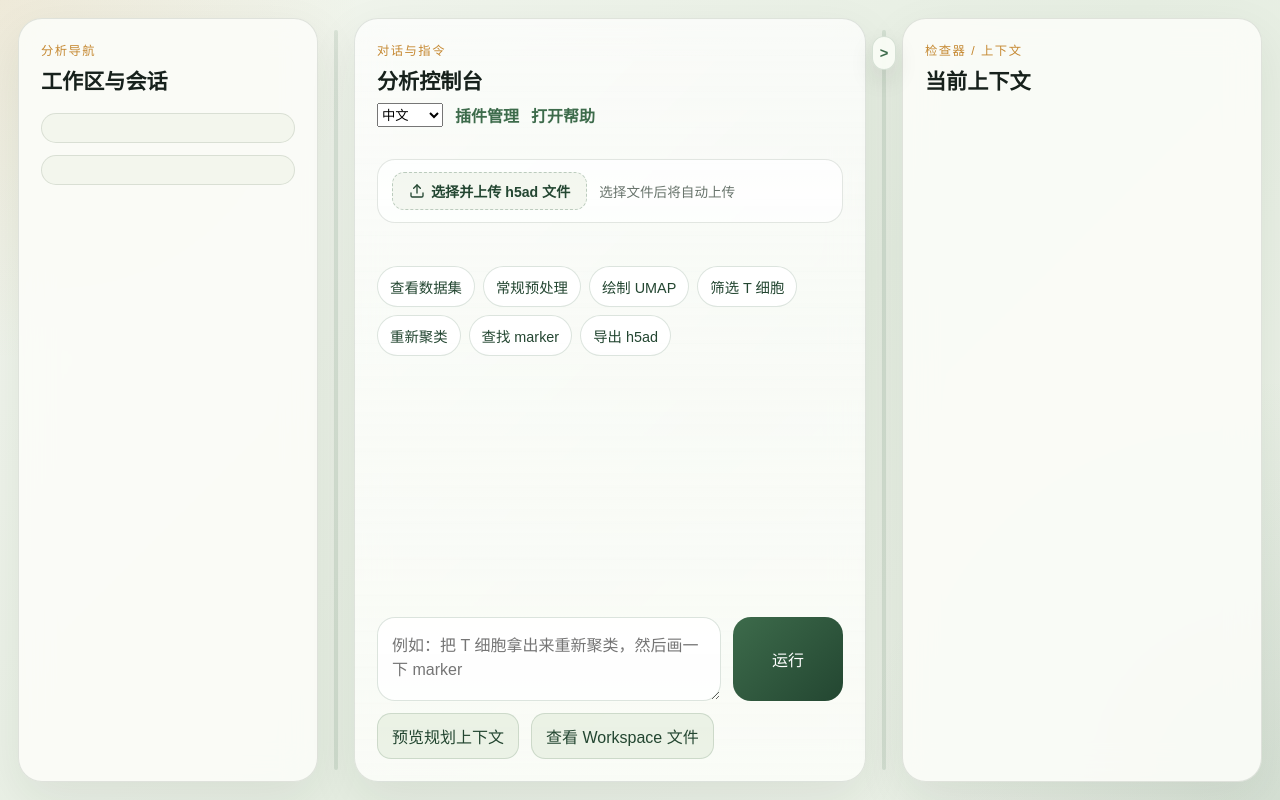
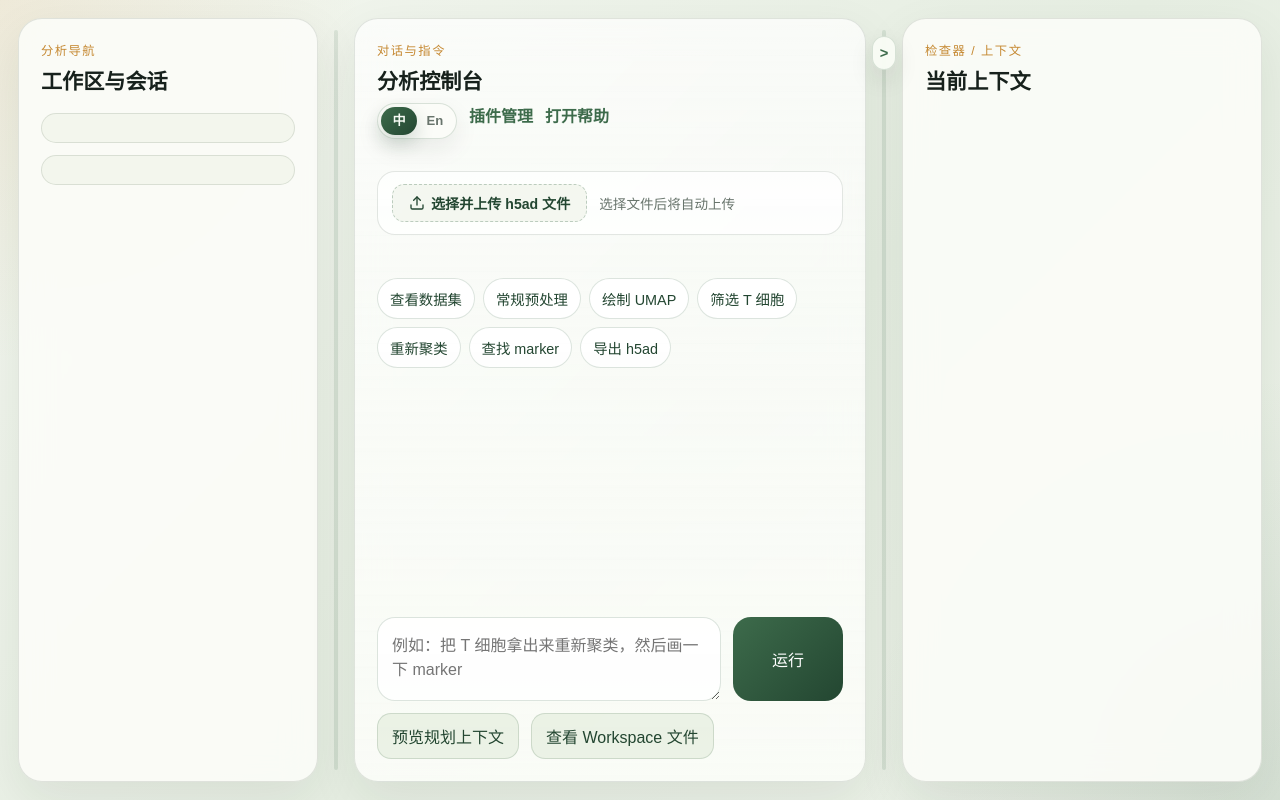
Before and after one commit to xuzhougeng/scAgent, a plain HTML site: page web/index.html in a window 1280 px wide. Drawn offline with Linux system fonts and the light colour scheme; no server answers.

Commit message:
feat(web): add locale toggle switch

```diff
--- a/web/app.js
+++ b/web/app.js
@@ -876,10 +876,26 @@ async function startApp() {
     if (!switcher) {
       return;
     }
-    switcher.value = getLocale();
-    switcher.addEventListener("change", async () => {
-      await setLocale(switcher.value);
-      renderApp();
+
+    function syncLanguageSwitcher(locale) {
+      switcher.dataset.locale = locale;
+      switcher.setAttribute("aria-checked", locale === "en" ? "true" : "false");
+    }
+
+    syncLanguageSwitcher(getLocale());
+    switcher.addEventListener("click", async () => {
+      if (switcher.disabled) {
+        return;
+      }
+      switcher.disabled = true;
+      try {
+        const nextLocale = getLocale() === "zh" ? "en" : "zh";
+        await setLocale(nextLocale);
+        syncLanguageSwitcher(getLocale());
+        renderApp();
+      } finally {
+        switcher.disabled = false;
+      }
     });
   }
 
--- a/web/css/layout.css
+++ b/web/css/layout.css
@@ -190,6 +190,79 @@ body.is-resizing {
   margin-top: 8px;
 }
 
+.language-switcher {
+  position: relative;
+  display: inline-grid;
+  grid-template-columns: repeat(2, minmax(0, 1fr));
+  align-items: center;
+  gap: 0;
+  min-width: 78px;
+  height: 36px;
+  padding: 3px;
+  border: 1px solid rgba(61, 107, 75, 0.18);
+  border-radius: 999px;
+  background: rgba(251, 252, 248, 0.88);
+  color: var(--muted);
+  font: inherit;
+  font-size: 0.82rem;
+  font-weight: 700;
+  line-height: 1;
+  cursor: pointer;
+  box-shadow: 0 10px 24px rgba(26, 40, 26, 0.08);
+  transition: border-color 140ms ease, box-shadow 140ms ease, background 140ms ease;
+}
+
+.language-switcher::before {
+  content: "";
+  position: absolute;
+  top: 3px;
+  left: 3px;
+  width: calc(50% - 3px);
+  height: calc(100% - 6px);
+  border-radius: 999px;
+  background: linear-gradient(135deg, var(--accent), var(--accent-deep));
+  box-shadow: 0 8px 18px rgba(35, 70, 49, 0.2);
+  transition: transform 180ms ease;
+}
+
+.language-switcher[data-locale="en"]::before {
+  transform: translateX(100%);
+}
+
+.language-switcher:hover,
+.language-switcher:focus-visible {
+  border-color: rgba(61, 107, 75, 0.28);
+  background: rgba(255, 255, 255, 0.94);
+  box-shadow: 0 12px 28px rgba(26, 40, 26, 0.12);
+  outline: none;
+}
+
+.language-switcher:disabled {
+  cursor: wait;
+}
+
+.language-switcher-option {
+  position: relative;
+  z-index: 1;
+  display: inline-flex;
+  align-items: center;
+  justify-content: center;
+  min-width: 36px;
+  height: 100%;
+  pointer-events: none;
+  transition: color 180ms ease;
+}
+
+.language-switcher[data-locale="zh"] .language-switcher-option-zh,
+.language-switcher[data-locale="en"] .language-switcher-option-en {
+  color: #f7fbf5;
+}
+
+.language-switcher[data-locale="zh"] .language-switcher-option-en,
+.language-switcher[data-locale="en"] .language-switcher-option-zh {
+  color: var(--muted);
+}
+
 .panel-head h1,
 .panel-head h2 {
   margin: 6px 0 0;
--- a/web/index.html
+++ b/web/index.html
@@ -36,10 +36,19 @@
           <div>
             <h2 data-i18n="html.consoleTitle">分析控制台</h2>
             <div class="panel-head-links">
-              <select id="languageSwitcher" class="language-switcher" aria-label="Language">
-                <option value="zh">中文</option>
-                <option value="en">English</option>
-              </select>
+              <button
+                id="languageSwitcher"
+                class="language-switcher"
+                type="button"
+                role="switch"
+                aria-checked="false"
+                data-locale="zh"
+                data-i18n-aria-label="ui.languageSwitcher"
+                aria-label="语言"
+              >
+                <span class="language-switcher-option language-switcher-option-zh" aria-hidden="true">中</span>
+                <span class="language-switcher-option language-switcher-option-en" aria-hidden="true">En</span>
+              </button>
               <a class="inline-link" href="/plugins.html" data-i18n="html.pluginLink">插件管理</a>
               <a class="inline-link" href="/help.html" target="_blank" rel="noreferrer" data-i18n="html.helpLink">打开帮助</a>
             </div>
```
Also changed, not shown: AGENTS.md (+2 -0 lines).
